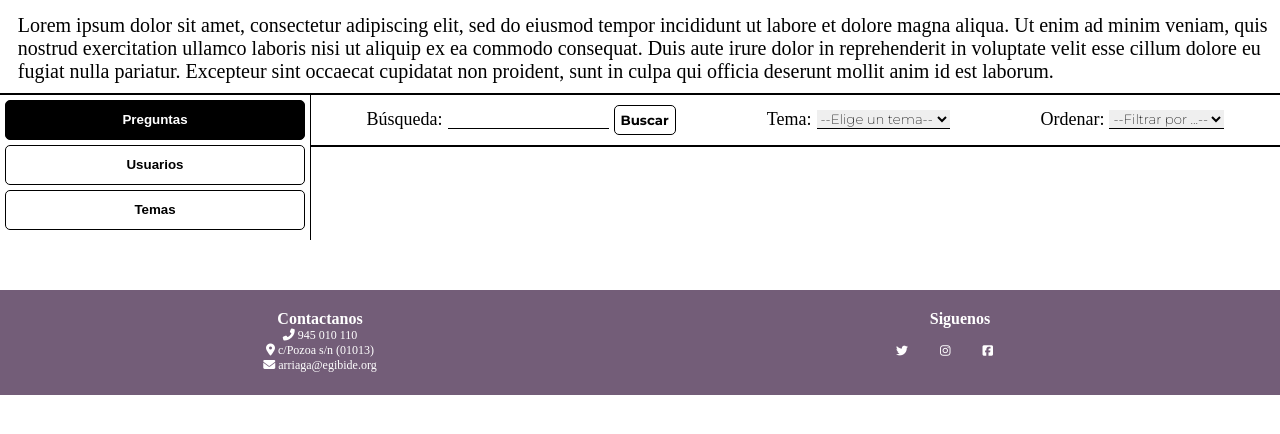
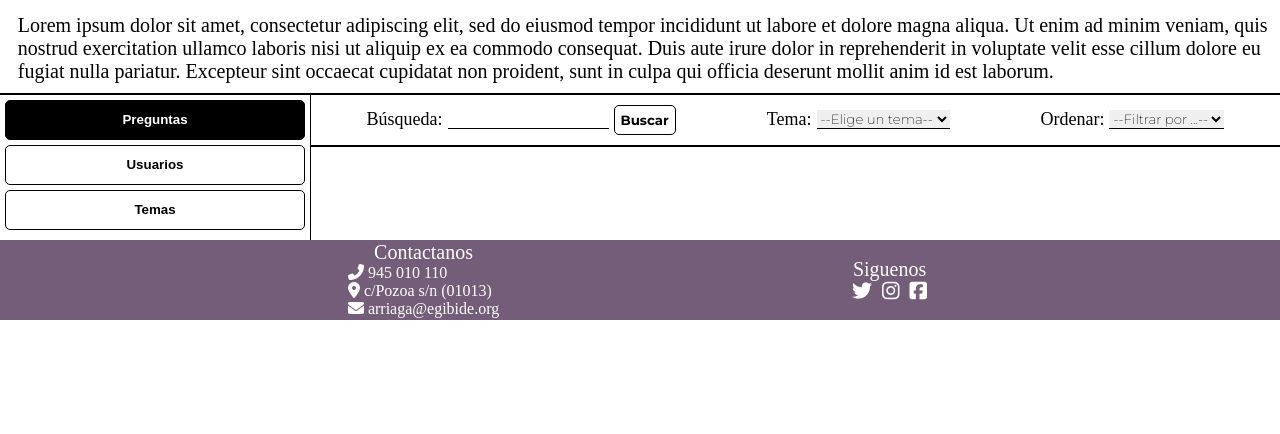
Before and after one commit to NaiaIbanezdeGarayo/Equipo04-Reto02, a PHP site: page /preguntas.view.php in a window 1280 px wide. Shown: the part 345-779 px from the top of the page. Run offline with PHP 8.4, Linux system fonts and the light colour scheme; data that the repository does not hold is empty; some libraries are stand-ins or nearby versions.

Commit message:
Footer con algunos cambios y header sin margen porcentual.

```diff
--- a/html/css/footer.css
+++ b/html/css/footer.css
@@ -1,53 +1,54 @@
-footer{
-    bottom: 0;
+#divFooter{
+    display: flex;
+    justify-content: space-evenly;
+    align-items: center;
+    background-color: #735D78;
+
+    bottom: 0vh;
     width: 100%;
-    background-color: #735D78;
-    color: white;
-    text-align: center;
-    margin-top: 50px;
-}
-#listageneral{
-    display: flex;
-    padding: 20px 0;
+    position: sticky;
+
+    padding-bottom: 5px;
+    padding-top: 5px;
+    height: 70px;
 }
 
-#listageneral li{
-    list-style: none;
-}
-#listageneral li a{
+#iconoFooterIzq{
+    font-size: 15px;
     color: white;
 }
-#contacto{
-    width: 50%;
-    padding: 0;
+
+#iconoFooterDer{
+    font-size: 20px;
+    color: white;
+    padding-left: 5px;
+    padding-right: 5px;
 }
-.titulo{
-    font-weight: bold;
-}
-#contacto ul{
-    padding: 0;
-}
-#listacontacto {
-    font-size: 12px;
-}
-#listars{
-    font-size: 12px;
-}
-#listars li{
-    padding: 10%;
-}
-#rs{
+
+#divFooterIzq{
     display: flex;
     flex-direction: column;
-    width: 50%;
-    padding: 0;
+    align-items: center;
 }
-#rs li{
-    margin: 0;
+
+#divFooterDer{
+    display: flex;
+    flex-direction: column;
+    align-items: center;
 }
-#rs ul{
-    padding: 0;
-    width: 25%;
+
+#divContactos{
     display: flex;
-    align-self: center;
+    flex-direction: column;
+    color: white;
 }
+
+.lbFooterTitulo{
+    color: white;
+}
+
+#divRedesSociales{
+    display: flex;
+    justify-content: space-around;
+    align-items: center;
+}
--- a/html/css/preguntas.css
+++ b/html/css/preguntas.css
@@ -1,7 +1,6 @@
 #divPrincipal{
     display: flex;
     flex-direction: column;
-    margin-top: 7%;
 }
 
 #divSuperior{
--- a/html/footer.view.php
+++ b/html/footer.view.php
@@ -1,22 +1,22 @@
 <footer>
-    <ul id="listageneral">
-        <ul id="contacto">
-            <li class="titulo">Contactanos</li>
-            <ul id="listacontacto">
-                <li><i class="fas fa-phone-alt"></i> 945 010 110</li>
-                <li><i class="fas fa-map-marker-alt"></i> c/Pozoa s/n (01013)</li>
-                <li><i class="fas fa-envelope"></i> arriaga@egibide.org</li>
-            </ul>
-        </ul>
-        <ul id="rs">
-            <li class="titulo">Siguenos</li>
-            <ul id="listars">
-                <li><a href="#"><i class="fab fa-twitter"></i></a></li>
-                <li><a href="#"><i class="fab fa-instagram"></i></a></li>
-                <li><a href="#"><i class="fab fa-facebook-square"></i></a></li>
-            </ul>
-        </ul>
+    <div id="divFooter">
+        <div id="divFooterIzq">
+                <label class="lbFooterTitulo">Contactanos</label>
+            <div id="divContactos">
+                <div class="divContactoIzq"><i id="iconoFooter" class="fas fa-phone-alt"></i> 945 010 110</div>
+                <div class="divContactoIzq"><i id="iconoFooter" class="fas fa-map-marker-alt"></i> c/Pozoa s/n (01013)</div>
+                <div class="divContactoIzq"><i id="iconoFooter" class="fas fa-envelope"></i> arriaga@egibide.org</div>
+            </div>
+        </div>
+        <div id="divFooterDer">
+            <label class="lbFooterTitulo">Siguenos</label>
+            <div id="divRedesSociales">
+                <a href="#"><i id="iconoFooterDer" class="fab fa-twitter"></i></a>
+                <a href="#"><i id="iconoFooterDer" class="fab fa-instagram"></i></a>
+                <a href="#"><i id="iconoFooterDer" class="fab fa-facebook-square"></i></a>
+            </div>
+        </div>
 
-    </ul>
+    </div>
 </footer>
 <?php
```
